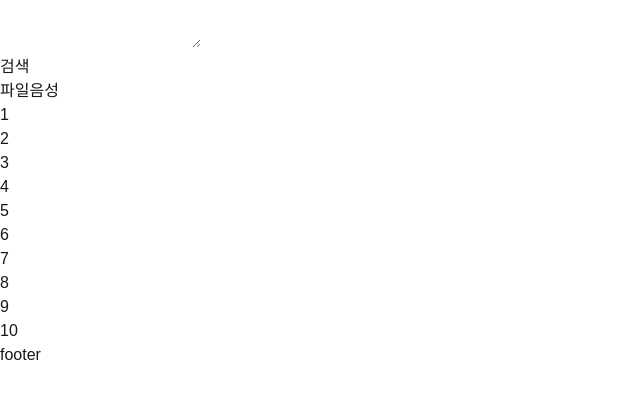
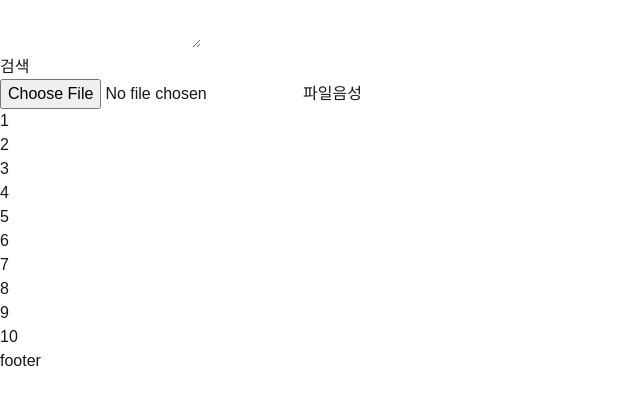
Before and after one commit to cplat-io/ai-agent-front, a Next.js app: page / in a window 1280 px wide. Shown: the top 404 px of the page, without its empty margins (0-640 px from the left). Built offline with nearby package versions, Linux system fonts and the light colour scheme.

Commit message:
[file] feat: 파일 업로드 로직 추가

```diff
--- a/src/app/page.tsx
+++ b/src/app/page.tsx
@@ -4,16 +4,27 @@ import { useState } from "react";
 
 const Home = () => {
   const [inputText, setInputText] = useState<string>("");
+
+  const handleFileChange = (event: React.ChangeEvent<HTMLInputElement>) => {
+    const file = event.target.files?.[0];
+    if (file) {
+      const reader = new FileReader();
+      reader.onload = () => {
+        console.log("reader.result");
+        console.log(reader.result);
+      };
+      reader.readAsDataURL(file);
+    }
+  };
+
   return (
     <div className="flex flex-col w-screen h-[2000px] max-w-[800px] mx-auto pt-[60px] relative">
-      <header className="relative sticky top-0 bg-white border-2">
-        <div>
+      <header className="sticky top-0 bg-white border-2">
+        <div className="relative">
           <textarea
             className="w-full resize-none pr-[48px] border-b-2 border-black"
             value={inputText}
-            onChange={(e) => {
-              setInputText(e.target.value);
-            }}
+            onChange={(e) => setInputText(e.target.value)}
           ></textarea>
           <div className="absolute right-0 top-1/2 transform -translate-y-1/2 flex items-center gap-[10px]">
             {inputText && (
@@ -25,7 +36,15 @@ const Home = () => {
           </div>
         </div>
         <div className="flex gap-[10px] items-center">
-          <button>파일</button>
+          <input
+            type="file"
+            id="file-upload"
+            onChange={handleFileChange}
+            className="hidden"
+          />
+          <label htmlFor="file-upload" className="cursor-pointer">
+            파일
+          </label>
           <button>음성</button>
         </div>
       </header>
```
